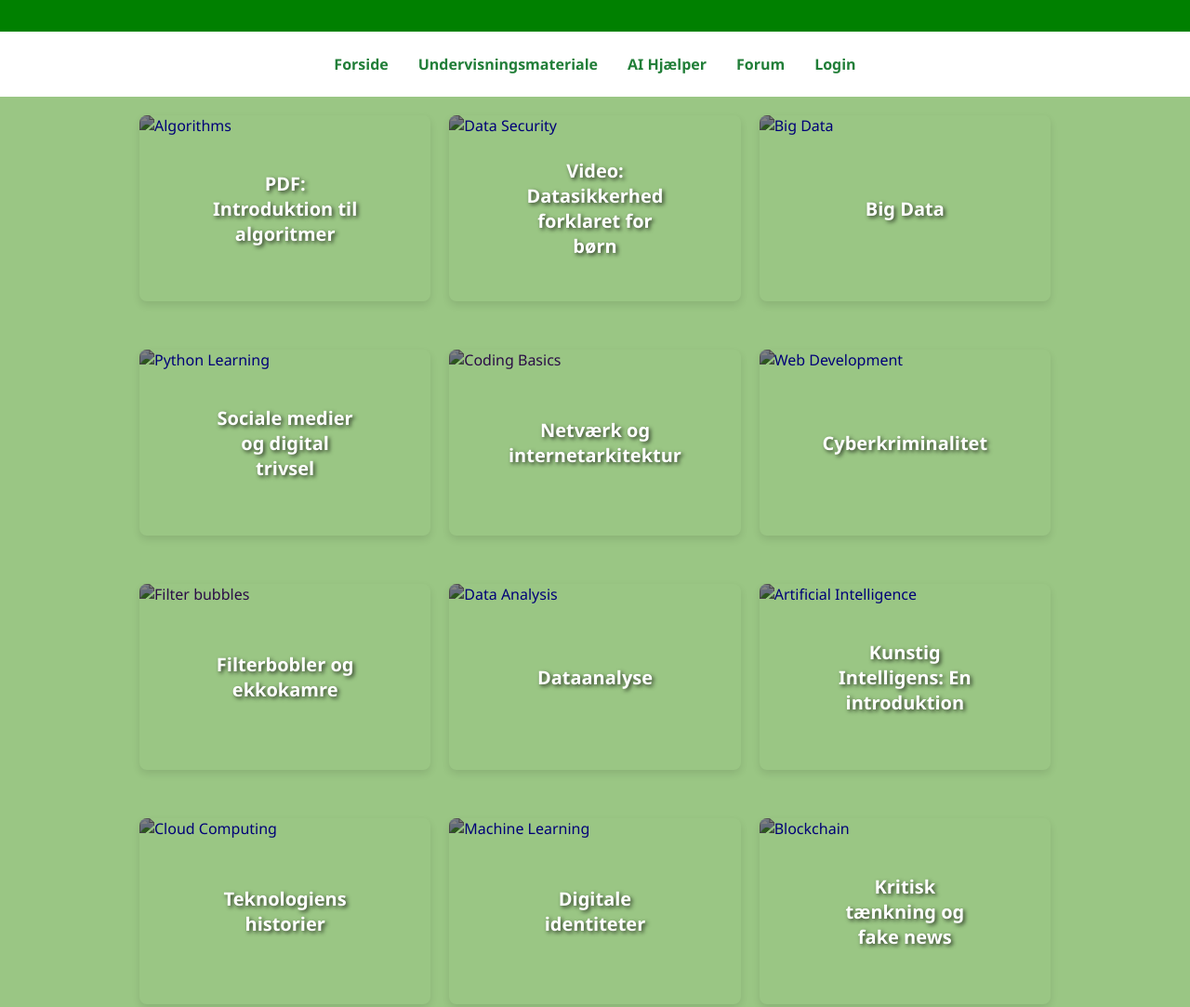
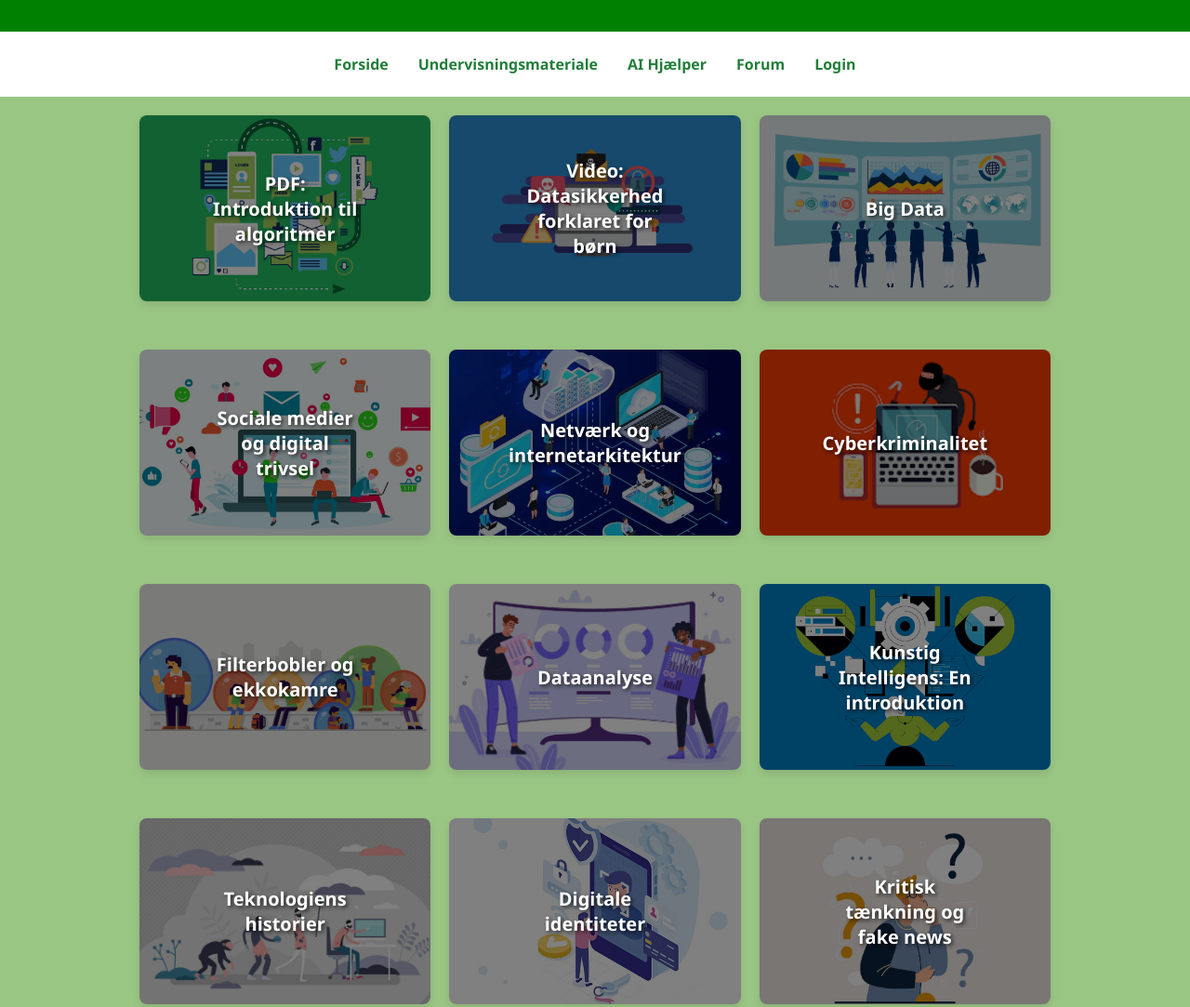
Before and after one commit to AndreasOrnstrup/AndreasOrnstrup.github.io, a plain HTML site: page Materiale.html in a window 1280 px wide. Shown: the part 120-1203 px from the top of the page at 93% size. Drawn offline with Linux system fonts and the light colour scheme.

Commit message:
Update Materiale.html

```diff
--- a/Materiale.html
+++ b/Materiale.html
@@ -148,91 +148,91 @@ footer {
 
   <section class="material-box class-algorithms">
     <a href="algoritmer.pdf" download>
-      <img src="billeder/ALGO.png" alt="Algorithms">
+      <img src="ALGO.png" alt="Algorithms">
       <div class="content">PDF: Introduktion til algoritmer</div>
     </a>
   </section>
 
   <section class="material-box class-datasikkerhed">
     <a href="https://www.youtube.com/" target="_blank">
-      <img src="billeder/DS.png" alt="Data Security">
+      <img src="DS.png" alt="Data Security">
       <div class="content">Video: Datasikkerhed forklaret for børn</div>
     </a>
   </section>
 
   <section class="material-box kodeeventyr">
     <a href="courses/BigData.html">
-      <img src="billeder/DA.jpeg" alt="Big Data">
+      <img src="DA.jpeg" alt="Big Data">
       <div class="content">Big Data</div>
     </a>
   </section>
 
   <section class="material-box class-python">
     <a href="courses/SocialMedia.html" target="_blank">
-      <img src="billeder/SM.png" alt="Python Learning">
+      <img src="SM.png" alt="Python Learning">
       <div class="content">Sociale medier og digital trivsel</div>
     </a>
   </section>
 
   <section class="material-box class-coding-basics">
     <a href="" target="_blank">
-      <img src="billeder/NW.jpg" alt="Coding Basics">
+      <img src="NW.jpg" alt="Coding Basics">
       <div class="content">Netværk og internetarkitektur</div>
     </a>
   </section>
 
   <section class="material-box class-web-development">
     <a href="https://www.freecodecamp.org/" target="_blank">
-      <img src="billeder/CC.png" alt="Web Development">
+      <img src="CC.png" alt="Web Development">
       <div class="content">Cyberkriminalitet</div>
     </a>
   </section>
 
   <section class="material-box class-math-basics">
     <a href="" target="_blank">
-      <img src="billeder/FB.png" alt="Filter bubbles">
+      <img src="FB.png" alt="Filter bubbles">
       <div class="content">Filterbobler og ekkokamre</div>
     </a>
   </section>
 
   <section class="material-box class-data-analysis">
     <a href="https://www.coursera.org/courses?query=data%20analysis" target="_blank">
-      <img src="billeder/DD.jpg" alt="Data Analysis">
+      <img src="DD.jpg" alt="Data Analysis">
       <div class="content">Dataanalyse</div>
     </a>
   </section>
 
   <section class="material-box class-artificial-intelligence">
     <a href="https://www.udemy.com/course/ai-for-everyone/" target="_blank">
-      <img src="billeder/AI.png" alt="Artificial Intelligence">
+      <img src="AI.png" alt="Artificial Intelligence">
       <div class="content">Kunstig Intelligens: En introduktion</div>
     </a>
   </section>
 
   <section class="material-box class-cloud-computing">
     <a href="https://www.aws.training/learn" target="_blank">
-      <img src="billeder/HT.jpg" alt="Cloud Computing">
+      <img src="HT.jpg" alt="Cloud Computing">
       <div class="content">Teknologiens historier</div>
     </a>
   </section>
 
   <section class="material-box class-machine-learning">
     <a href="https://www.coursera.org/learn/machine-learning" target="_blank">
-      <img src="billeder/DI.jpg" alt="Machine Learning">
+      <img src="DI.jpg" alt="Machine Learning">
       <div class="content">Digitale identiteter</div>
     </a>
   </section>
 
   <section class="material-box class-blockchain">
     <a href="https://www.ibm.com/blockchain" target="_blank">
-      <img src="billeder/CT.png" alt="Blockchain">
+      <img src="CT.png" alt="Blockchain">
       <div class="content">Kritisk tænkning og fake news</div>
     </a>
   </section>
 
   <section class="material-box class-internet-of-things">
     <a href="https://www.iottechnology.com/" target="_blank">
-      <img src="billeder/IOT.png" alt="Internet of Things">
+      <img src="IOT.png" alt="Internet of Things">
       <div class="content">Internet of Things: Hvad er det?</div>
     </a>
   </section>
```
